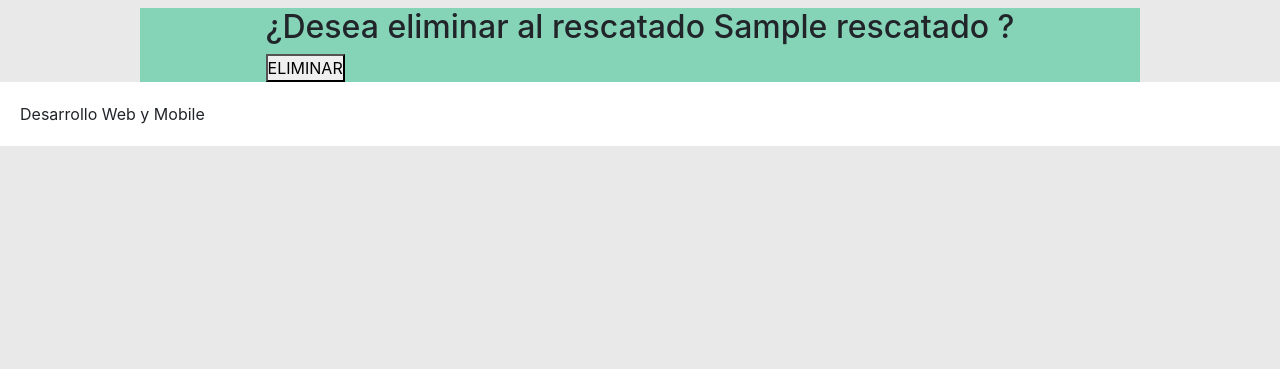
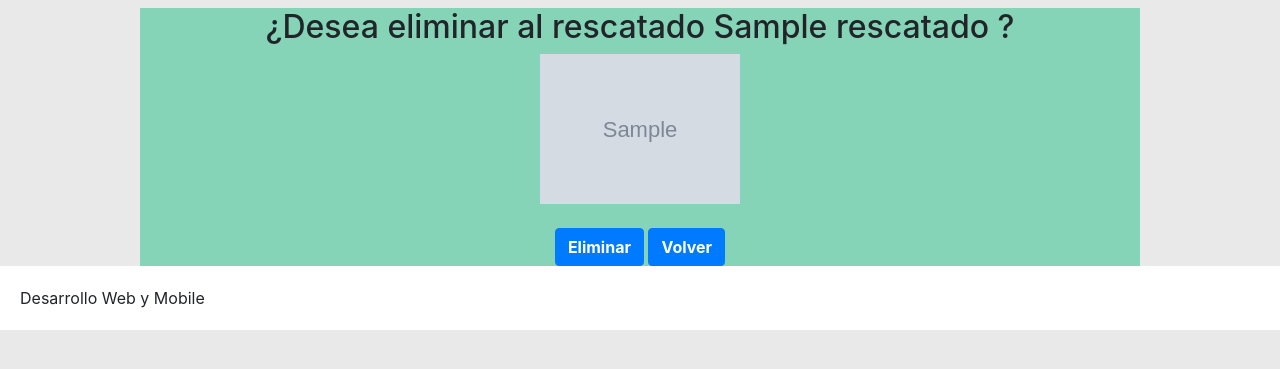
Before and after one commit to Tatarkus/PerrisDjango, a Django app: a page that uses Perris/templates/eliminar_rescatado.html in a window 1280 px wide. Shown: the part 134-503 px from the top of the page. Run offline with Django 3.2, Linux system fonts and the light colour scheme; tables that the repository leaves empty hold one stand-in row (values such as "Sample post"); grey boxes marked "Sample" are stand-in pictures; some libraries are stand-ins or nearby versions.

Commit message:
cambios pequeños en eliminar rescatado
aparece imagen y boton para volver

```diff
--- a/Perris/templates/eliminar_rescatado.html
+++ b/Perris/templates/eliminar_rescatado.html
@@ -4,7 +4,12 @@
 
 {% csrf_token %}
 <h2>¿Desea eliminar al rescatado {{rescatado.nombre}} ?</h2>
-<button class"btn btn-primary" type="submit">ELIMINAR</button>
+<center>
+        <img src="{{rescatado.foto.url}}" width="200"><br><br>
+        <button class="btn btn-primary" type="submit">Eliminar</button>
+        <a class="btn btn-primary" href="{% url 'rescatados' %}">Volver</a>
+</center>
+
 
 </form>
 {% endblock %}
```
